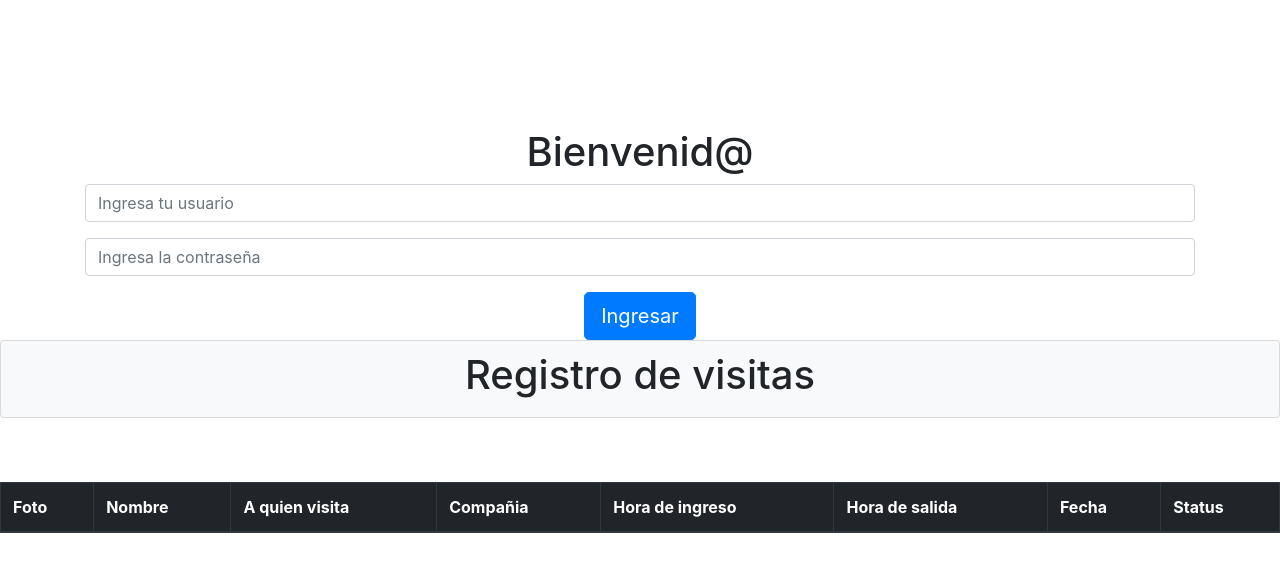
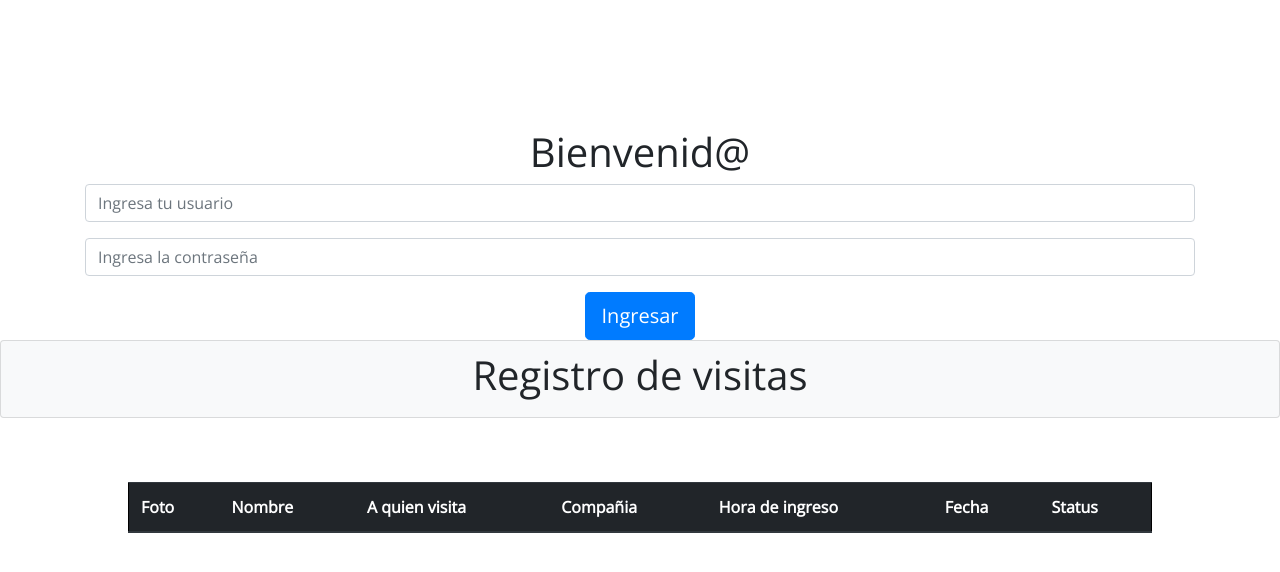
Before and after one commit to NancyyM/Registro_Visitantes, a website: page src/views/dashboard.html in a window 1280 px wide. Drawn offline with nearby package versions, Linux system fonts and the light colour scheme; some packages are replaced by stand-ins of ours; a script that the page names is missing.

Commit message:
agrega borde a tabla y sube imagenes para branding de la plataforma

```diff
--- a/src/css/style.css
+++ b/src/css/style.css
@@ -1,5 +1,9 @@
 html {
   height: 100vh;
+}
+
+body {
+  font-family: 'Open Sans', sans-serif;
 }
 
 .initial-view {
@@ -72,10 +76,9 @@ margin-bottom: auto;
   color: #007bff;
 }
 .table{
-  margin-top: 5%;
-}
-.thead-ligth{
-  background:#f8f9fa
+  margin: 5% auto;
+  border: 1px solid black;
+  width: 80%;
 }
 
 #snapshot{
--- a/src/js/dashboard.js
+++ b/src/js/dashboard.js
@@ -71,15 +71,13 @@ const createNewVisitorElement = (date, visitor, hostCompany, hostName, status) =
   let cellHostName = row.insertCell(2);
   let cellHostCompany = row.insertCell(3);
   let cellIn = row.insertCell(4);
-  let cellOut = row.insertCell(5);
-  let cellDate = row.insertCell(6);
-  let cellStatus = row.insertCell(7);
+  let cellDate = row.insertCell(5);
+  let cellStatus = row.insertCell(6);
 
   cellVisitorName.innerHTML = `${visitor}`;
   cellHostName.innerHTML = `${hostName}`;
   cellHostCompany.innerHTML = `${hostCompany}`;
   cellIn.innerHTML = `${timeToHour}`;
-  cellOut.innerHTML = '-';
   cellDate.innerHTML = `${timeToDate}`;
   cellStatus.innerHTML = `${status}`;
 };
--- a/src/views/dashboard.html
+++ b/src/views/dashboard.html
@@ -6,6 +6,7 @@
   <meta name="viewport" content="width=device-width, initial-scale=1.0">
   <meta http-equiv="X-UA-Compatible" content="ie=edge">
   <title>Co-Working | Administración</title>
+  <link href="https://fonts.googleapis.com/css?family=Open+Sans" rel="stylesheet">
   <link rel="stylesheet" href="https://maxcdn.bootstrapcdn.com/bootstrap/4.0.0/css/bootstrap.min.css" integrity="sha384-Gn5384xqQ1aoWXA+058RXPxPg6fy4IWvTNh0E263XmFcJlSAwiGgFAW/dAiS6JXm"
     crossorigin="anonymous">
   <link rel="stylesheet" href="../css/style.css">
@@ -37,7 +38,7 @@
       <div class="card text-center head-card align-middle">
         <h1>Registro de visitas</h1>
       </div>
-      <table class="table table-striped table-bordered" >
+      <table class="table table-striped" >
         <thead class="thead-dark">
           <tr>
             <th>Foto</th>
@@ -45,7 +46,6 @@
             <th>A quien visita</th>
             <th>Compañia</th>
             <th>Hora de ingreso</th>
-            <th>Hora de salida</th>
             <th>Fecha</th>
             <th>Status</th>
           </tr>
```
Also changed, not shown: src/img/favicon-196x196.png (added), src/img/footer-logo.svg (added), src/img/header-logo.svg (added).
